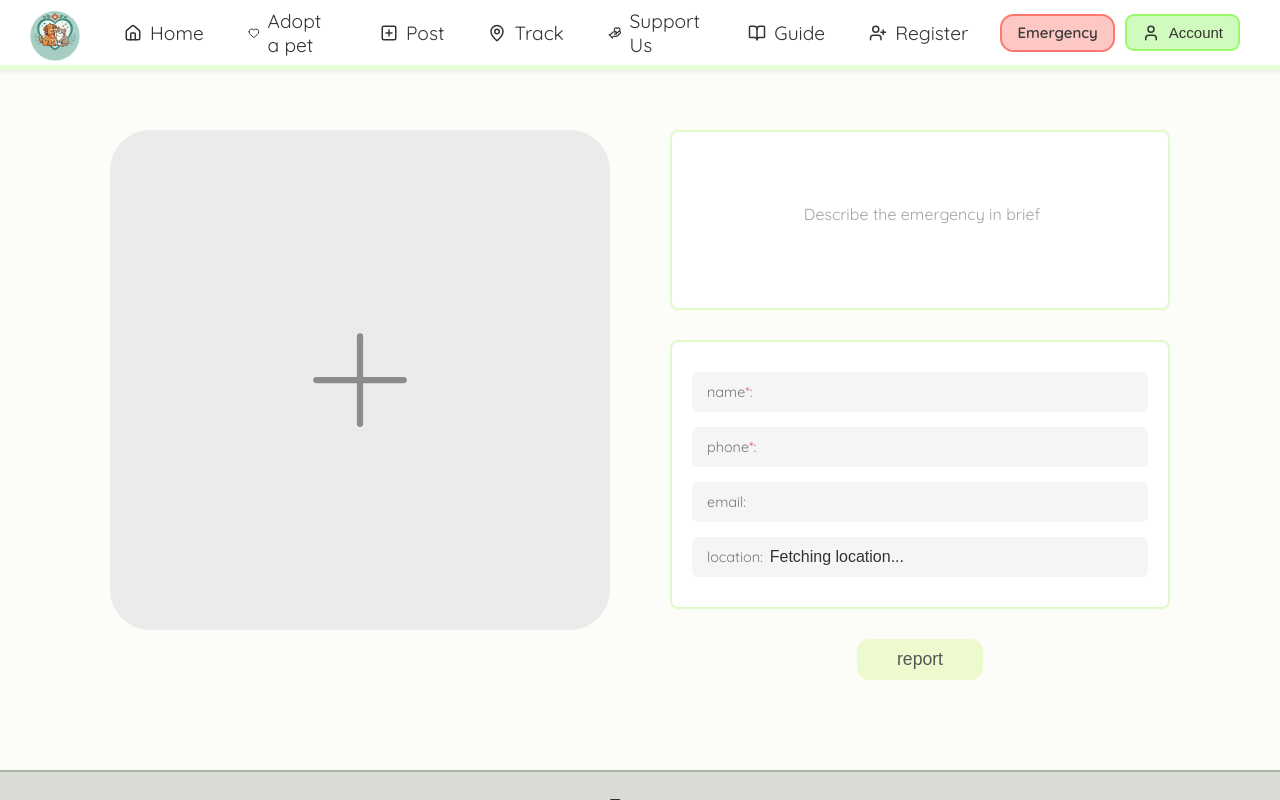
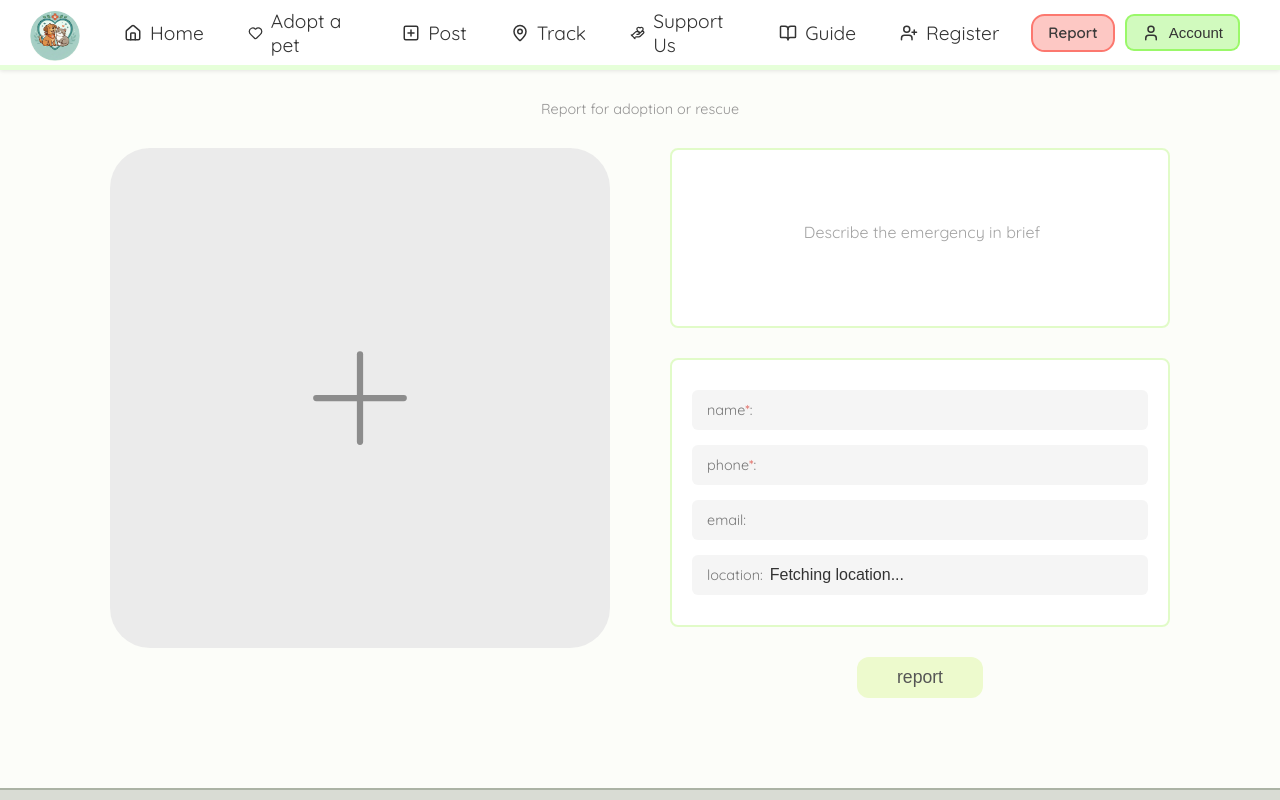
Before and after one commit to abhigyan-21/straycare, a React (Vite) app in the folder frontend/: page /emergency in a window 1280 px wide. Built offline with nearby package versions, Linux system fonts and the light colour scheme; no server answers.

Commit message:
ui updates

```diff
--- a/frontend/src/components/Navbar.jsx
+++ b/frontend/src/components/Navbar.jsx
@@ -1,5 +1,5 @@
 import React, { useState, useRef, useEffect } from "react";
-import { Link, NavLink } from "react-router-dom";
+import { Link, NavLink, useNavigate } from "react-router-dom";
 import logo from "../assets/straycare_logo.png";
 import { useAuthStore } from '../store/authStore';
 import ProfileDropdown from "./ProfileDropdown";
@@ -7,6 +7,7 @@ import { Home, Heart, PlusSquare, MapPin, HandHeart, BookOpen, UserPlus, User }
 
 function Navbar({ openAuthModal }) {
   const { isLoggedIn, logout } = useAuthStore();
+  const navigate = useNavigate();
   const [isMenuOpen, setIsMenuOpen] = useState(false);
   const [isAuthDropdownOpen, setIsAuthDropdownOpen] = useState(false);
   const authDropdownRef = useRef(null);
@@ -17,6 +18,11 @@ function Navbar({ openAuthModal }) {
 
   const closeMenu = () => {
     setIsMenuOpen(false);
+  };
+
+  const handleNavLinkClick = () => {
+    closeMenu();
+    window.scrollTo({ top: 0, behavior: "smooth" });
   };
 
   useEffect(() => {
@@ -35,36 +41,36 @@ function Navbar({ openAuthModal }) {
     <>
       <div className="navbar">
         <div className="nav-left">
-          <Link to="/" onClick={closeMenu} style={{ position: 'relative', zIndex: 102 }}>
+          <Link to="/" onClick={handleNavLinkClick} style={{ position: 'relative', zIndex: 102 }}>
             <img src={logo} alt="StrayCare Logo" className="logo" />
           </Link>
 
           <div className={`nav-links ${isMenuOpen ? 'active' : ''}`}>
-            <NavLink to="/" end onClick={closeMenu}>
+            <NavLink to="/" end onClick={handleNavLinkClick} data-tooltip="Home">
               <Home size={18} />
               <span>Home</span>
             </NavLink>
-            <NavLink to="/adopt" onClick={closeMenu}>
+            <NavLink to="/adopt" onClick={handleNavLinkClick} data-tooltip="Adopt a pet">
               <Heart size={18} />
               <span>Adopt a pet</span>
             </NavLink>
-            <NavLink to="/post" onClick={closeMenu}>
+            <NavLink to="/post" onClick={handleNavLinkClick} data-tooltip="create or view posts">
               <PlusSquare size={18} />
               <span>Post</span>
             </NavLink>
-            <NavLink to="/track" onClick={closeMenu}>
+            <NavLink to="/track" onClick={handleNavLinkClick} data-tooltip="Track reports">
               <MapPin size={18} />
               <span>Track</span>
             </NavLink>
-            <NavLink to="/help" onClick={closeMenu}>
+            <NavLink to="/help" onClick={handleNavLinkClick} data-tooltip="Support our campaigns">
               <HandHeart size={18} />
               <span>Support Us</span>
             </NavLink>
-            <NavLink to="/guide" onClick={closeMenu}>
+            <NavLink to="/guide" onClick={handleNavLinkClick} data-tooltip="Furzo Guide for your doubts">
               <BookOpen size={18} />
               <span>Guide</span>
             </NavLink>
-            <NavLink to="/register" onClick={closeMenu}>
+            <NavLink to="/register" onClick={handleNavLinkClick} data-tooltip="Register as a partner">
               <UserPlus size={18} />
               <span>Register</span>
             </NavLink>
@@ -82,8 +88,8 @@ function Navbar({ openAuthModal }) {
         </div>
 
         <div className="nav-right">
-          <NavLink to="/emergency" className="emergency mobile-emergency">
-            Emergency
+          <NavLink to="/emergency" className="emergency mobile-emergency" data-tooltip="Report a stray for adoption or emergency">
+            Report
           </NavLink>
 
           <div className="header-auth" ref={authDropdownRef}>
@@ -99,7 +105,10 @@ function Navbar({ openAuthModal }) {
                       Login
                     </button>
                     <button onClick={() => { openAuthModal('signup'); setIsAuthDropdownOpen(false); }} className="auth-dropdown-item">
-                      Register
+                      Sign-up
+                    </button>
+                    <button onClick={() => { navigate('/register'); setIsAuthDropdownOpen(false); }} className="auth-dropdown-item">
+                      Register as partner
                     </button>
                   </div>
                 )}
--- a/frontend/src/pages/user/Emergency.jsx
+++ b/frontend/src/pages/user/Emergency.jsx
@@ -117,6 +117,7 @@ function Emergency({ openAuthModal }) {
             <title>Furzo - Report an Emergency</title>
             <meta name="description" content="Report an injured or distressed stray animal in your area. Upload photos, share location, and connect with nearby rescuers instantly." />
         </Helmet>
+        <p className="emergency-title">Report for adoption or rescue</p>
         <div className="emergency-page">
             <div className={`emergency-left ${imagePreview ? 'has-image' : ''}`}>
                 {imagePreview ? (
--- a/frontend/src/styles/global.css
+++ b/frontend/src/styles/global.css
@@ -43,6 +43,36 @@ main,
 }
 
 /* NAVBAR */
+
+/* Custom Hover Tooltips */
+[data-tooltip] {
+  position: relative;
+}
+
+[data-tooltip]::after {
+  content: attr(data-tooltip);
+  position: absolute;
+  bottom: -35px;
+  left: 50%;
+  transform: translateX(-50%) scale(0.95);
+  background-color: rgba(142, 142, 142, 0.7);
+  color: #ffffff;
+  font-size: 0.75rem;
+  padding: 6px 10px;
+  border-radius: 6px;
+  white-space: nowrap;
+  pointer-events: none;
+  opacity: 0;
+  transition: opacity 0.15s ease-out, transform 0.15s ease-out;
+  /* box-shadow: 0px 4px 6px rgba(0, 0, 0, 0.15); */
+  z-index: 9999;
+}
+
+[data-tooltip]:hover::after {
+  opacity: 1;
+  transform: translateX(-50%) scale(1);
+  transition-delay: 0.25s;
+}
 
 .navbar {
   font-weight: 400;
@@ -619,6 +649,7 @@ main,
     opacity: 0;
     transform: translateY(-8px);
   }
+
   to {
     opacity: 1;
     transform: translateY(0);
@@ -731,8 +762,8 @@ main,
     border: 1px solid rgba(255, 255, 255, 0.4);
     border-radius: 30px;
     box-shadow: 0 10px 30px rgba(0, 0, 0, 0.08),
-                0 1px 3px rgba(0, 0, 0, 0.02),
-                inset 0 1px 0 rgba(255, 255, 255, 0.6);
+      0 1px 3px rgba(0, 0, 0, 0.02),
+      inset 0 1px 0 rgba(255, 255, 255, 0.6);
     padding: 10px 14px;
     justify-content: space-around;
     align-items: center;
--- a/frontend/src/styles/user/Emergency.css
+++ b/frontend/src/styles/user/Emergency.css
@@ -167,6 +167,14 @@
     transition: background-color 0.2s;
 }
 
+.emergency-title {
+    text-align: center;
+    font-size: 0.9rem;
+    color: #949393;
+    margin-top: 30px;
+    margin-bottom: -30px;
+}
+
 .report-btn:hover {
     background-color: #def2b1;
 }
@@ -219,8 +227,15 @@
 }
 
 @keyframes scale-up {
-    0% { transform: scale(0); opacity: 0; }
-    100% { transform: scale(1); opacity: 1; }
+    0% {
+        transform: scale(0);
+        opacity: 0;
+    }
+
+    100% {
+        transform: scale(1);
+        opacity: 1;
+    }
 }
 
 @media (max-width: 768px) {
```
Also changed, not shown: 1 other file (tests, documents, lock files or other folders).
